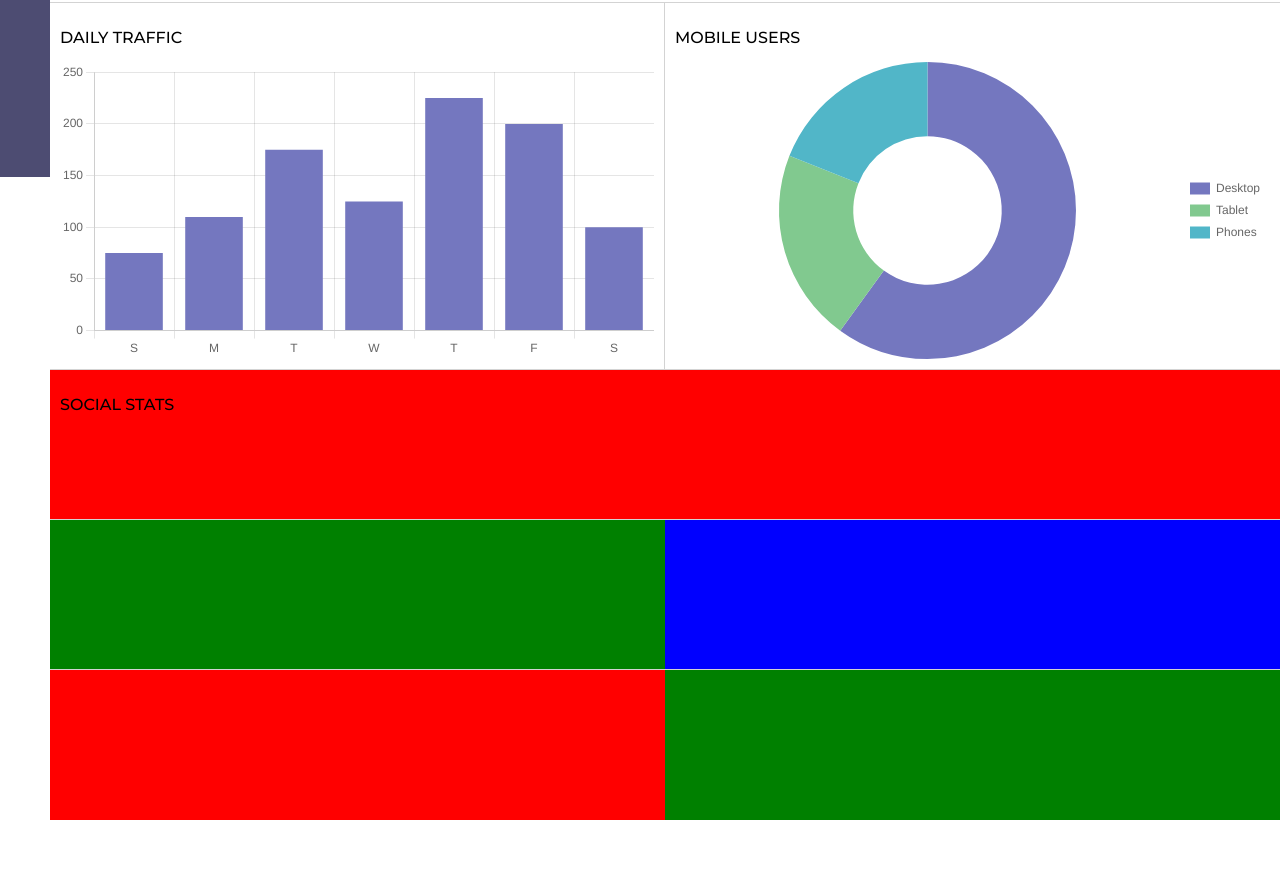
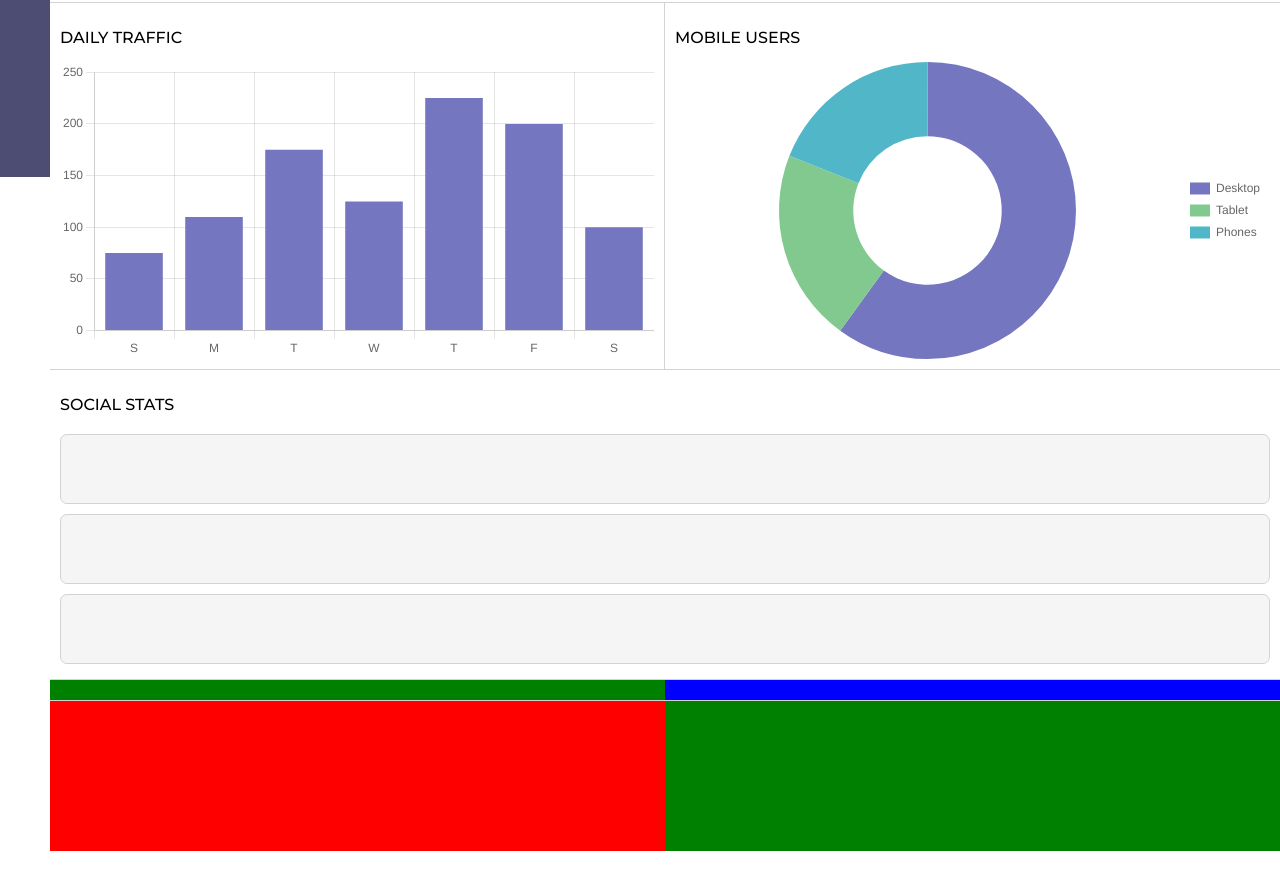
Before and after one commit to AlexEastwood/Web-Dev-Project-7, a plain HTML site: page index.html in a window 1280 px wide. Shown: the part 613-1503 px from the top of the page. After the commit the page ends 1464 px from the top, so only its background shows below. Drawn offline with nearby package versions, Linux system fonts and the light colour scheme.

Commit message:
Added follower div styling

```diff
--- a/index.html
+++ b/index.html
@@ -74,9 +74,9 @@
         <section class="socials">
             <div class="social-stats">
                 <div class="mobile-users-title">SOCIAL STATS</div>
-                <div class="followers"></div>
-                <div class="followers"></div>
-                <div class="followers"></div>
+                <div class="fb-followers"></div>
+                <div class="insta-followers"></div>
+                <div class="twit-followers"></div>
             </div>
             <div class="new-members"></div>
             <div class="recent-activity"></div>
--- a/scss/layout/socials.scss
+++ b/scss/layout/socials.scss
@@ -7,15 +7,23 @@
     [class*="-title"] {
         font-weight: 500;
         margin: 15px 0px;
+        align-self: flex-start;
     }
 }
 
-.socials div {
-    height: 150px;
-}
 
 .social-stats {
-    background-color: red;
+    [class*="-followers"] {
+        height: 70px;
+        width: 100%;
+        background-color: #f5f5f5;
+        border: $border-style;
+        border-radius: 7px;
+        margin: 5px 0px;
+    }
+    display: flex;
+    flex-direction: column;
+    align-items: center;
     width: 100%;
 }
 .new-members {
```
Also changed, not shown: css/output.css, 1 other file.
